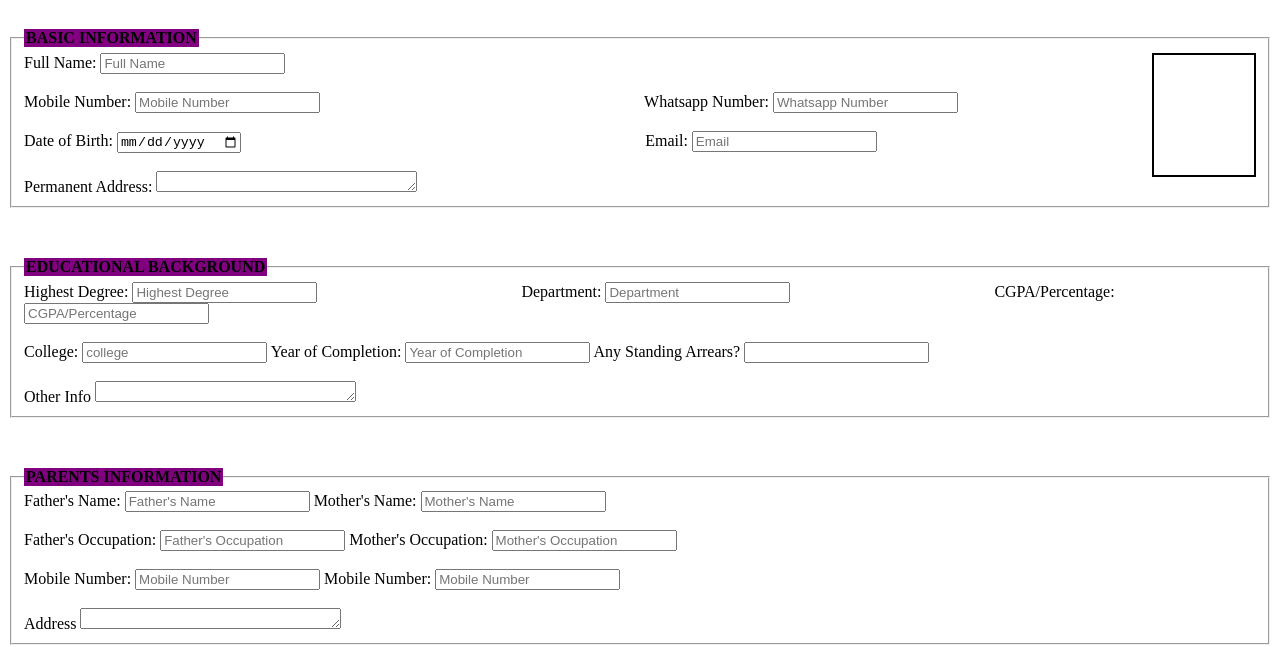
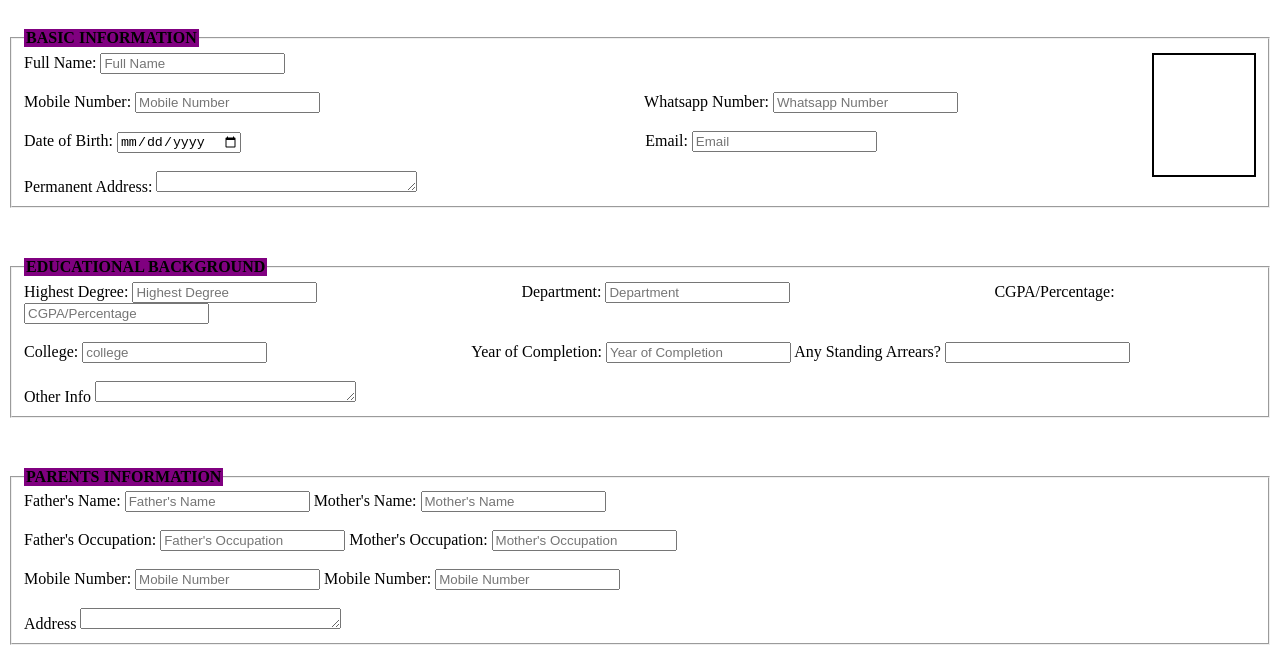
Before and after one commit to vaishnavivelraj/form, a plain HTML site: page index.html in a window 1280 px wide. Shown: the part 162-809 px from the top of the page. Drawn offline with Linux system fonts and the light colour scheme.

Commit message:
Update index.html

```diff
--- a/index.html
+++ b/index.html
@@ -69,7 +69,7 @@
 					<input id="per" type="text" placeholder="CGPA/Percentage"><br><br>
 					<label for="clg">College:</label>
 					<input id="clg" type="text" placeholder="college">
-					<label for="yr">Year of Completion:</label>
+					<label for="yr" style="margin-left:200px">Year of Completion:</label>
 					<input id="yr" type="text" placeholder="Year of Completion">
 					<label for="arr">Any Standing Arrears?</label>
 					<input id="arr" type="text"><br><br>
```
